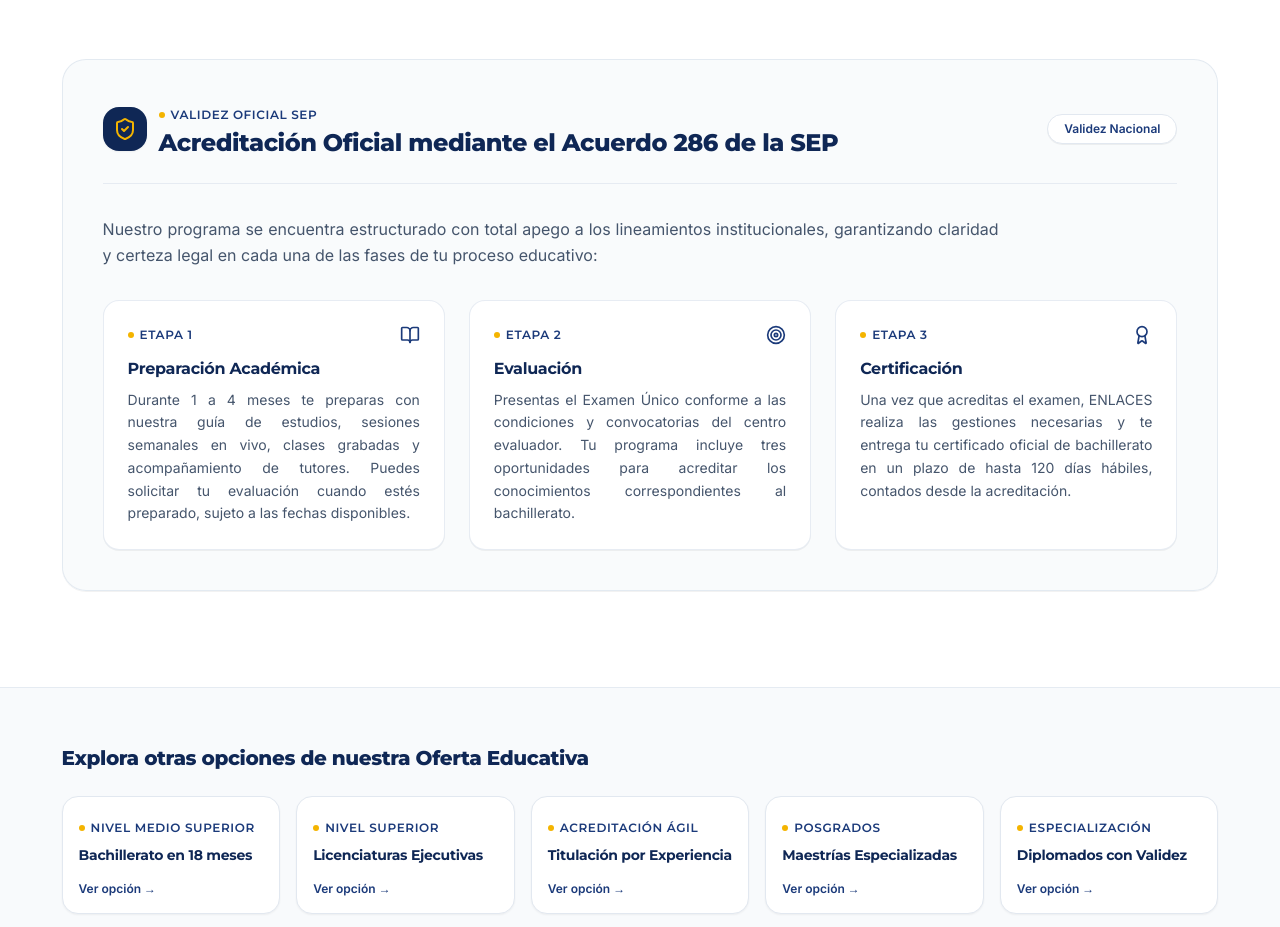
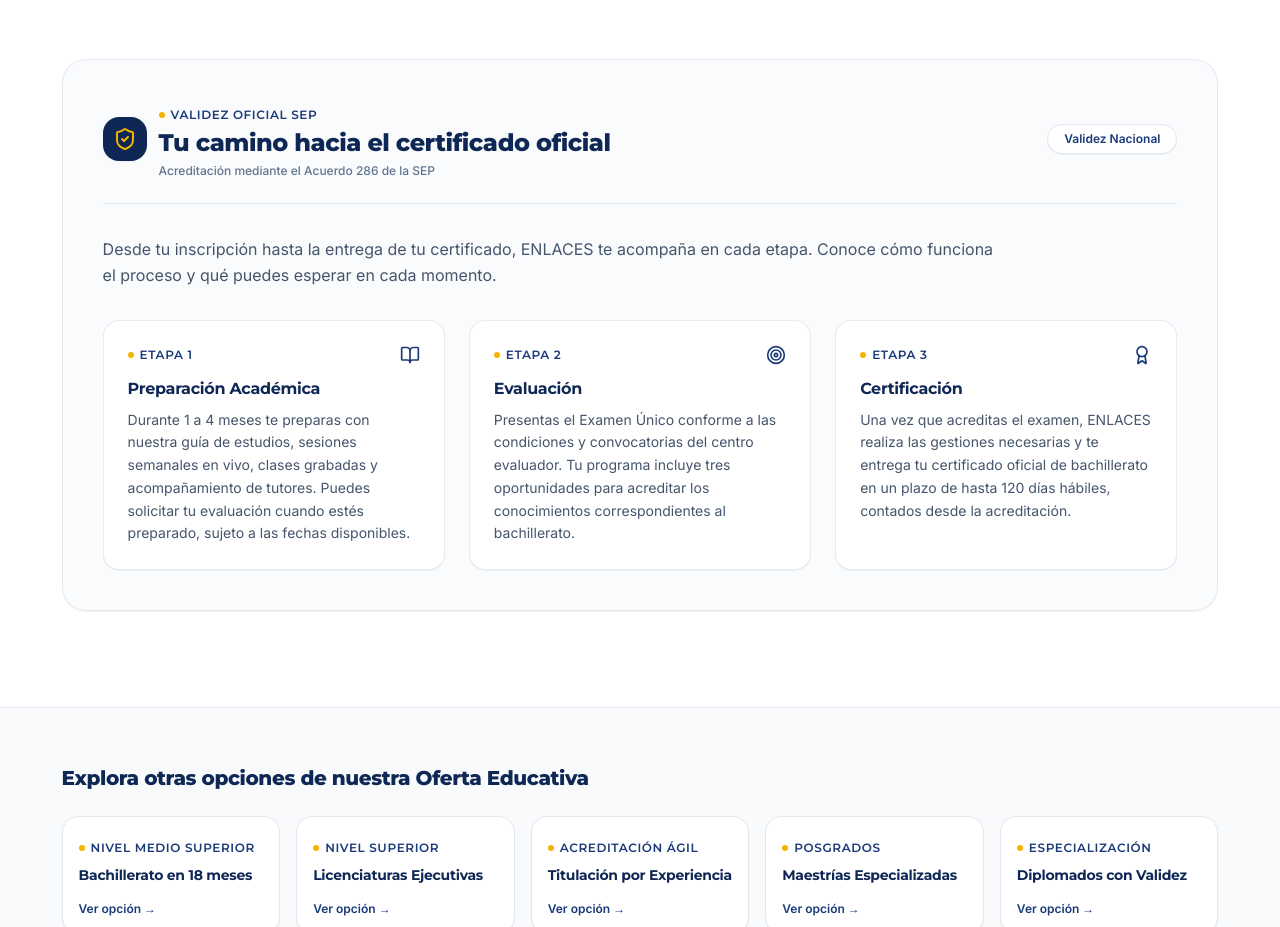
Before and after one commit to dmytro-webild/b02179c9-55a4-4431-96fc-35acbd36f5d2, a React (Vite) app: page /oferta/bachillerato-4-meses in a window 1280 px wide. Shown: the part 3240-4167 px from the top of the page. Built offline with nearby package versions, Linux system fonts and the light colour scheme.

Commit message:
Webild agent: En la página Bachillerato en 4 meses, dentro de la sección d

```diff
--- a/src/pages/OfertaBachilleratoPage.tsx
+++ b/src/pages/OfertaBachilleratoPage.tsx
@@ -409,8 +409,11 @@ export default function OfertaBachilleratoPage() {
                     Validez Oficial SEP
                   </span>
                   <h3 className="font-['Montserrat'] font-extrabold text-xl sm:text-2xl text-[#0F2755]">
-                    Acreditación Oficial mediante el Acuerdo 286 de la SEP
+                    Tu camino hacia el certificado oficial
                   </h3>
+                  <p className="font-['Inter'] text-xs font-medium text-slate-500 mt-1">
+                    Acreditación mediante el Acuerdo 286 de la SEP
+                  </p>
                 </div>
               </div>
               <span className="self-start md:self-auto text-xs font-bold text-[#1B3A7A] bg-white border border-slate-200 rounded-full px-4 py-1.5 shadow-2xs">
@@ -418,8 +421,8 @@ export default function OfertaBachilleratoPage() {
               </span>
             </div>
 
-            <p className="font-['Inter'] text-slate-600 text-sm sm:text-base leading-relaxed mb-8 max-w-4xl text-left sm:text-justify">
-              Nuestro programa se encuentra estructurado con total apego a los lineamientos institucionales, garantizando claridad y certeza legal en cada una de las fases de tu proceso educativo:
+            <p className="font-['Inter'] text-slate-600 text-sm sm:text-base leading-relaxed mb-8 max-w-4xl text-left">
+              Desde tu inscripción hasta la entrega de tu certificado, ENLACES te acompaña en cada etapa. Conoce cómo funciona el proceso y qué puedes esperar en cada momento.
             </p>
 
             <div className="grid grid-cols-1 md:grid-cols-3 gap-6">
@@ -435,7 +438,7 @@ export default function OfertaBachilleratoPage() {
                   <h4 className="font-['Montserrat'] font-bold text-base text-[#0F2755]">
                     Preparación Académica
                   </h4>
-                  <p className="mt-2 font-['Inter'] text-xs sm:text-sm text-slate-600 leading-relaxed text-left sm:text-justify">
+                  <p className="mt-2 font-['Inter'] text-xs sm:text-sm text-slate-600 leading-relaxed text-left">
                     Durante 1 a 4 meses te preparas con nuestra guía de estudios, sesiones semanales en vivo, clases grabadas y acompañamiento de tutores. Puedes solicitar tu evaluación cuando estés preparado, sujeto a las fechas disponibles.
                   </p>
                 </div>
@@ -453,7 +456,7 @@ export default function OfertaBachilleratoPage() {
                   <h4 className="font-['Montserrat'] font-bold text-base text-[#0F2755]">
                     Evaluación
                   </h4>
-                  <p className="mt-2 font-['Inter'] text-xs sm:text-sm text-slate-600 leading-relaxed text-left sm:text-justify">
+                  <p className="mt-2 font-['Inter'] text-xs sm:text-sm text-slate-600 leading-relaxed text-left">
                     Presentas el Examen Único conforme a las condiciones y convocatorias del centro evaluador. Tu programa incluye tres oportunidades para acreditar los conocimientos correspondientes al bachillerato.
                   </p>
                 </div>
@@ -471,7 +474,7 @@ export default function OfertaBachilleratoPage() {
                   <h4 className="font-['Montserrat'] font-bold text-base text-[#0F2755]">
                     Certificación
                   </h4>
-                  <p className="mt-2 font-['Inter'] text-xs sm:text-sm text-slate-600 leading-relaxed text-left sm:text-justify">
+                  <p className="mt-2 font-['Inter'] text-xs sm:text-sm text-slate-600 leading-relaxed text-left">
                     Una vez que acreditas el examen, ENLACES realiza las gestiones necesarias y te entrega tu certificado oficial de bachillerato en un plazo de hasta 120 días hábiles, contados desde la acreditación.
                   </p>
                 </div>
```
